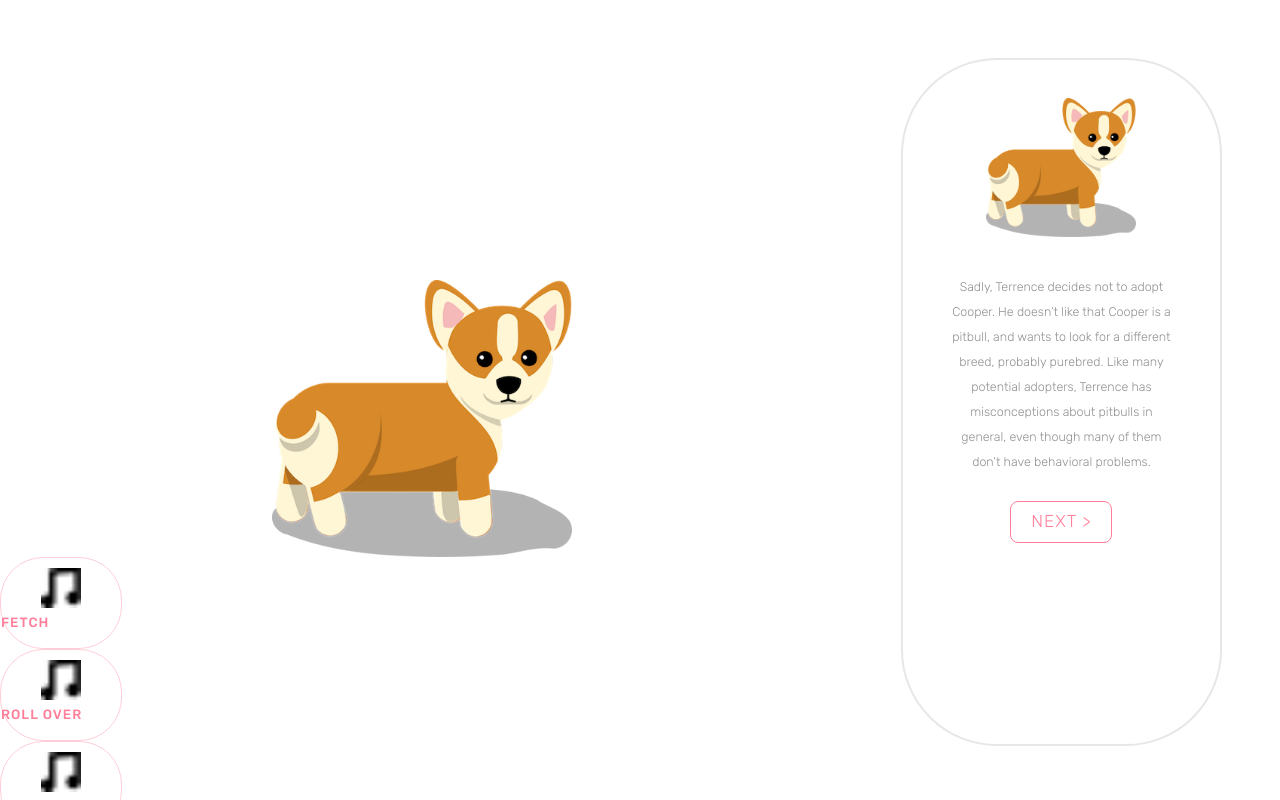
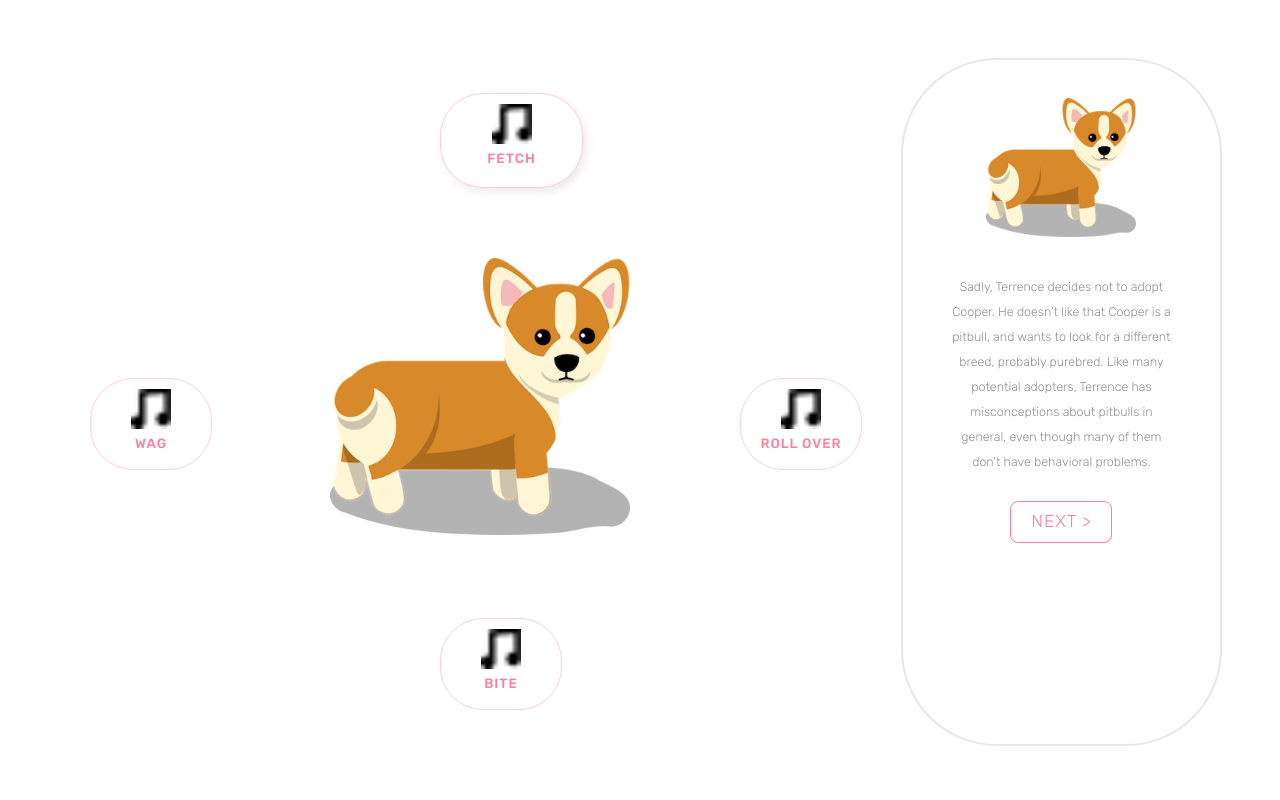
Before and after one commit to olivewong/Overpupulation, a plain HTML site: page complexscene.html in a window 1280 px wide. Drawn offline with Linux system fonts and the light colour scheme.

Commit message:
Positioned buttons in complexscene.html

```diff
--- a/complexscene.html
+++ b/complexscene.html
@@ -33,7 +33,7 @@
           <span>fetch</span>
       </div>
 
-      <div class="action-button" id="roll over">
+      <div class="action-button" id="roll-over">
           <img class="icon" src="images/icon.png" />
           <span>roll over</span>
       </div>
@@ -47,10 +47,6 @@
           <img class="icon" src="images/icon.png" />
           <span>wag</span>
       </div>
-
   </div>
-
-
-
 </body>
 </html>
--- a/css/complexscene.css
+++ b/css/complexscene.css
@@ -40,13 +40,49 @@ p {
     border: 1px solid #FF7F9A;
     border-radius: 8px;
 }
+
 #pupper {
     width: 300px;
     margin: 0 auto;
     margin-top: calc(50% - 150px);
 }
+
 #pupper img {
     width: 300px;
+	position:absolute;
+	top:250px;
+	left:330px;
+}
+
+#fetch {
+	position: absolute;
+	width: 141px;
+	height: 92.61px;
+	top:85px;
+	left:440px;
+	background-color: #FFFFFF;
+	box-shadow: 3px 4px 9px 0 rgba(215,215,215,0.5);
+	border: 1px solid #FFCDD7;
+	border-radius: 43px;
+}
+
+#bite{
+	position:absolute;
+	top:610px;
+	left:440px;
+}
+
+#wag{
+	position:absolute;
+	top:370px;
+	left:90px;
+
+}
+
+#roll-over{
+	position:absolute;
+	left:740px;
+	top:370px;
 }
 #container {
     position: fixed;
@@ -68,6 +104,7 @@ p {
     margin-top: 10px;
 }
 .action-button span {
+	display:block;
     font-size: 0.7em;
     text-align: center;
     color: #FF7F9A;
```
Also changed, not shown: index.html (+5 -0 lines), scripts/main.js (+13 -0 lines), scripts/main2.js (deleted, +0 -47 lines).
